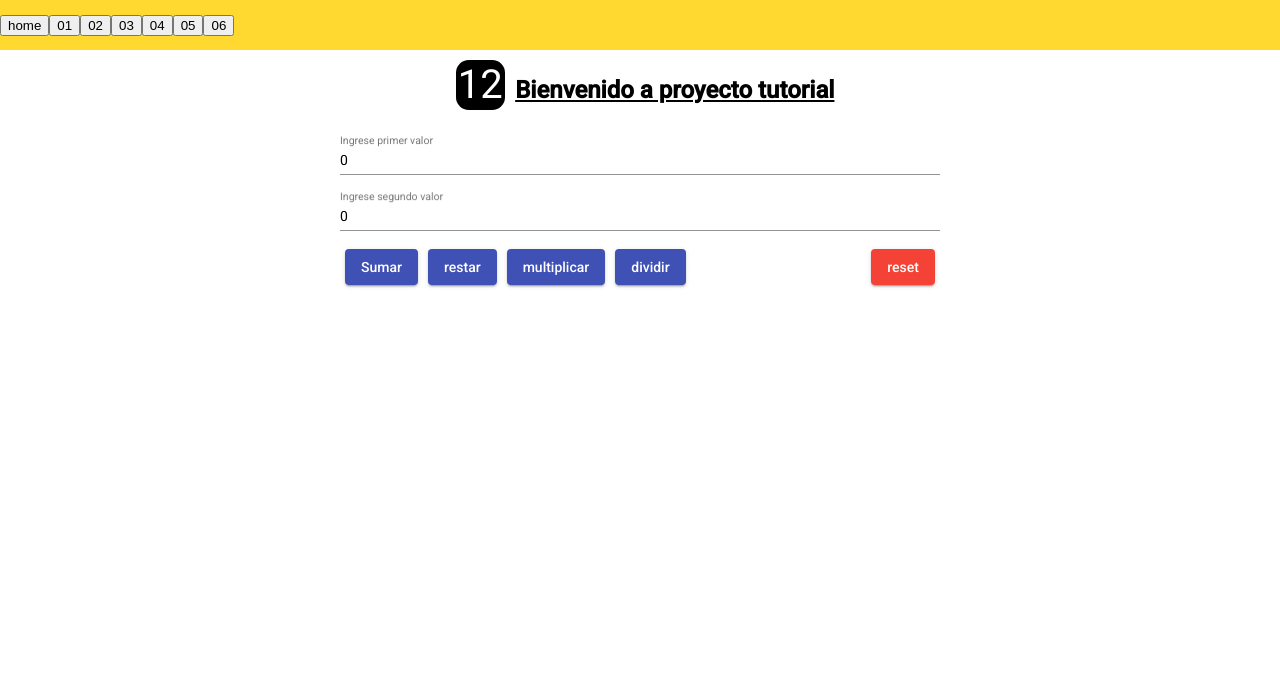
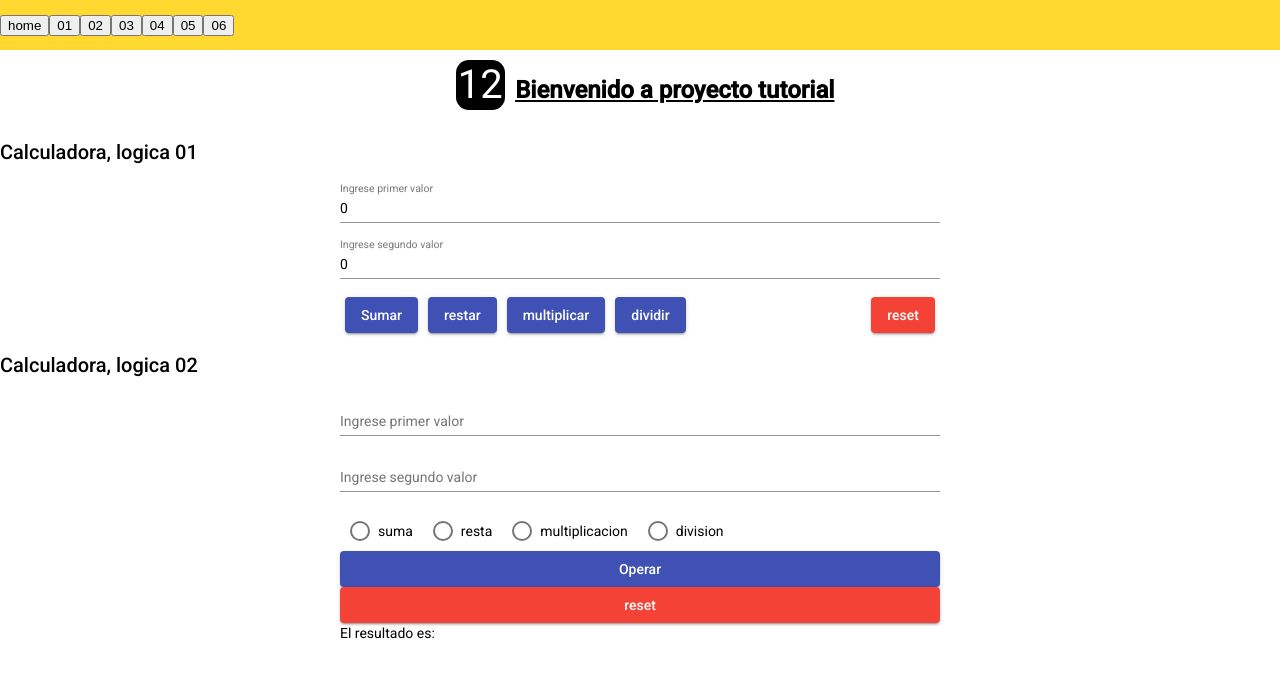
Before and after one commit to MartinZitterkopf/lessons, an Angular app: page /ejemplo06 in a window 1280 px wide. Shown: the top 678 px of the page. Built offline with nearby package versions, Linux system fonts and the light colour scheme.

Commit message:
Calculadora simple utilizando mat-radio-group

```diff
--- a/src/app/app.module.ts
+++ b/src/app/app.module.ts
@@ -21,6 +21,8 @@ import { BrowserAnimationsModule } from '@angular/platform-browser/animations';
 import { Ejemplo06Component } from './tutorial/ejemplo06/ejemplo06.component';
 import { MatInputModule } from '@angular/material/input';
 import { MatButtonModule } from '@angular/material/button';
+import {MatFormFieldModule } from '@angular/material/form-field';
+import { MatRadioModule } from '@angular/material/radio';
 
 @NgModule({
   declarations: [
@@ -46,7 +48,9 @@ import { MatButtonModule } from '@angular/material/button';
     HttpClientModule,
     BrowserAnimationsModule,
     MatInputModule,
-    MatButtonModule
+    MatButtonModule,
+    MatFormFieldModule,
+    MatRadioModule
   ],
   providers: [],
   bootstrap: [AppComponent]
--- a/src/app/tutorial/ejemplo06/ejemplo06.component.html
+++ b/src/app/tutorial/ejemplo06/ejemplo06.component.html
@@ -1,3 +1,5 @@
+<h2>Calculadora, logica 01</h2>
+
 <div class="contenedor">
 
 	<mat-form-field>
@@ -22,14 +24,39 @@
 
 	<div style="display: flex;">
 		<button mat-raised-button style="margin: 0 5px;" color="primary" (click)="sumar()">Sumar</button>
-        <button mat-raised-button style="margin: 0 5px;"color="primary" (click)="restar()">restar</button>
+		<button mat-raised-button style="margin: 0 5px;" color="primary" (click)="restar()">restar</button>
 		<button mat-raised-button style="margin: 0 5px;" color="primary" (click)="multiplicar()">multiplicar</button>
-        <button mat-raised-button style="margin: 0 5px;"color="primary" (click)="dividir()">dividir</button>
+		<button mat-raised-button style="margin: 0 5px;" color="primary" (click)="dividir()">dividir</button>
 		<div style="flex:1"></div>
-        <button mat-raised-button style="margin: 0 5px;"color="warn" (click)="tipo= ''">reset</button>
+		<button mat-raised-button style="margin: 0 5px;" color="warn" (click)="tipo= ''">reset</button>
 
 	</div>
 
 	<p *ngIf="tipo != ''">La {{tipo}} de los dos valores es:{{resultado}}</p>
 
 </div>
+
+<h2>Calculadora, logica 02</h2>
+
+<div class="contenedor">
+
+	<mat-form-field>
+		<input matInput [(ngModel)]="valor10" type="number" placeholder="Ingrese primer valor">
+	</mat-form-field>
+
+	<mat-form-field>
+		<input matInput [(ngModel)]="valor20" type="number" placeholder="Ingrese segundo valor">
+	</mat-form-field>
+
+	<mat-radio-group name="opciones" [(ngModel)]="operacionSeleccionada">
+		<mat-radio-button *ngFor="let op of tipoOperaciones" name="opciones" [value]="op" style="margin: 10px">
+			{{op}}
+		</mat-radio-button>
+	</mat-radio-group>
+
+	<button mat-raised-button color="primary" (click)="operar()">Operar</button>
+	<button mat-raised-button color="warn" (click)="reset()">reset</button>
+
+	<p>El resultado es:{{resultado1}}</p>
+
+</div>
--- a/src/app/tutorial/ejemplo06/ejemplo06.component.ts
+++ b/src/app/tutorial/ejemplo06/ejemplo06.component.ts
@@ -6,15 +6,30 @@ import { Component, OnInit } from '@angular/core';
 	styleUrls: ['./ejemplo06.component.css']
 })
 export class Ejemplo06Component implements OnInit {
+	//ejemplo 1
 	public valor1=0;
 	public valor2=0;
 	public resultado=0;
 	public tipo:string = '';
 
+	//ejemplo 2
+	public valor10!:number;
+	public valor20!:number;
+	public resultado1!:number;
+
+	public operacionSeleccionada: string = '';
+	public tipoOperaciones = [
+		'suma',
+		'resta',
+		'multiplicacion',
+		'division',
+	];
+
 	constructor() { }
 
 	ngOnInit(): void { }
 
+	//ejemplo 1
 	sumar() {
 		this.tipo = 'suma';
 		this.resultado = this.valor1 + this.valor2;
@@ -35,4 +50,24 @@ export class Ejemplo06Component implements OnInit {
 		this.resultado = this.valor1 / this.valor2;
 	}
 
+	//ejemplo 2
+	operar() {
+		switch (this.operacionSeleccionada) {
+		  case 'suma' : this.resultado1 = this.valor10 + this.valor20;
+						break;
+		  case 'resta' : this.resultado1 = this.valor10 - this.valor20;
+						 break;
+		  case 'multiplicacion' : this.resultado1 = this.valor10 * this.valor20;
+								  break;
+		  case 'division' : this.resultado1 = this.valor10 / this.valor20;
+							break;
+		}
+	  }
+
+	public reset(): void {
+		this.valor10 = null;
+		this.valor20 = null;
+		this.operacionSeleccionada = '';
+		this.resultado1 = null;
+	}
 }
--- a/tsconfig.json
+++ b/tsconfig.json
@@ -11,6 +11,7 @@
     "sourceMap": true,
     "declaration": false,
     "downlevelIteration": true,
+    "strictNullChecks": false,
     "experimentalDecorators": true,
     "moduleResolution": "node",
     "importHelpers": true,
@@ -25,6 +26,7 @@
     "enableI18nLegacyMessageIdFormat": false,
     "strictInjectionParameters": true,
     "strictInputAccessModifiers": true,
-    "strictTemplates": true
+    "strictTemplates": true,
+    "strictNullChecks": false
   }
 }
```
Lines whose indentation alone changed are shown as unchanged.
